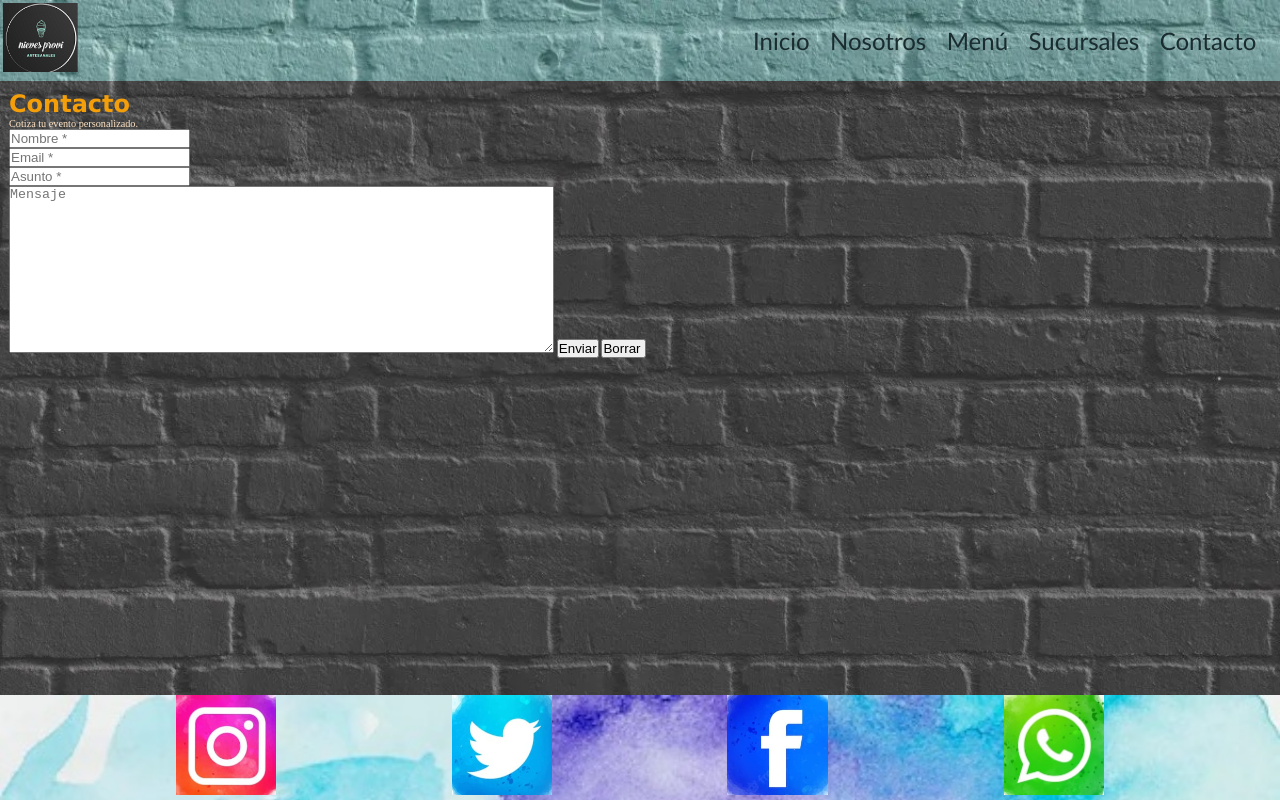
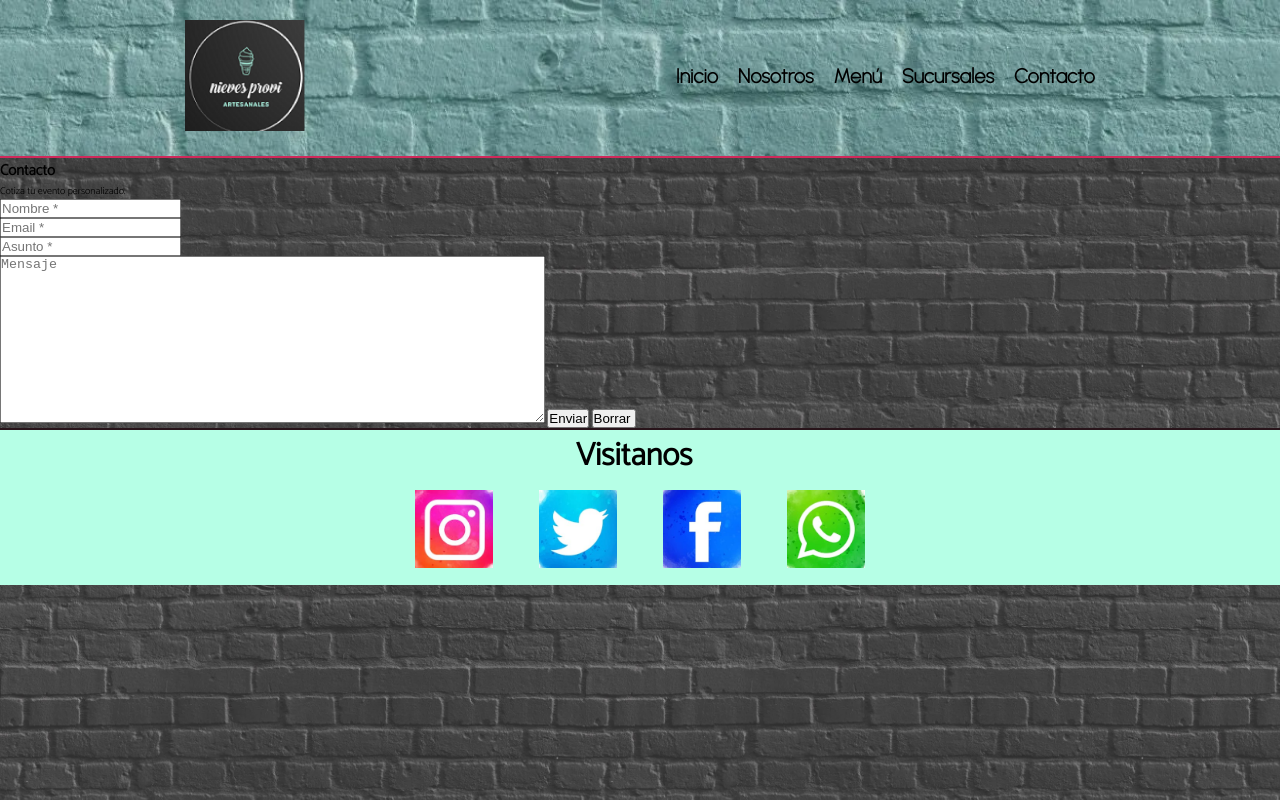
Before and after one commit to ferbarra11/proyecto_helados, a plain HTML site: page files/contacto.html in a window 1280 px wide. Drawn offline with Linux system fonts and the light colour scheme.

Commit message:
Se agrego footer y header a contact.html

```diff
--- a/files/contacto.html
+++ b/files/contacto.html
@@ -4,17 +4,18 @@
     <meta charset="UTF-8">
     <meta http-equiv="X-UA-Compatible" content="IE=edge">
     <meta name="viewport" content="width=device-width, initial-scale=1.0">
-    <link rel="stylesheet" href="../css/style.css" rel="shortcut icon" href="./img/logoCono.png">
+    <link rel="stylesheet" href="../css/style1.css" rel="shortcut icon" href="../img/logoCono.png">
     <title>Provi | Contacto</title>
 </head>
 <body>
     <header class="header">
+        <picture class="navigation__logo">
+            <img class="logo__img" src="../img/Logo1.png" alt="logotipo es un cono de helado">
+        </picture>
+        <!-- <a href="./index.html">
+
+        </a>    -->
         <nav class="header__navigation">
-            <picture class="navigation__logo">
-                <a href="../index.html">
-                    <img class="logo__img" src="../img/Logo1.png" alt="logotipo es un cono de helado">
-                </a>
-            </picture>
             <ul class="menu">
                 <li class="menu__item">
                     <a class="menu__link" href="../index.html">Inicio</a>
@@ -52,26 +53,31 @@
     </div>
     </section>
     <footer>
-        <picture>
+        <div class="contenedor">
+            <h2 class="contenedor__titulo">Visitanos</h2>
+        </div>
+        <div class="redes">
+            <picture class="redes__icon">
                 <a href="https://www.instagram.com">
                     <img src="../img/InstaIcon.png"  alt="logotipo es un cono de helado">
                 </a>
             </picture>
-        <picture>
+            <picture class="redes__icon">
                 <a href="https://www.twitter.com">
                     <img src="../img/twitterIcon.png"  alt="logotipo es un cono de helado">
                 </a>
             </picture>
-        <picture>
+            <picture class="redes__icon">
                 <a khref="https://facebook.com">
                     <img src="../img/FaceIcon.png"  alt="logotipo es un cono de helado">
                 </a>
             </picture>
-        <picture>
+            <picture class="redes__icon">
                 <a href="https://Whatsapp.com">
                     <img src="../img/WhastIcon.png"  alt="logotipo es un cono de helado">
                 </a>
             </picture>
+        </div>
     </footer>
 </body>
 </html>
```
Lines whose indentation alone changed are shown as unchanged.
